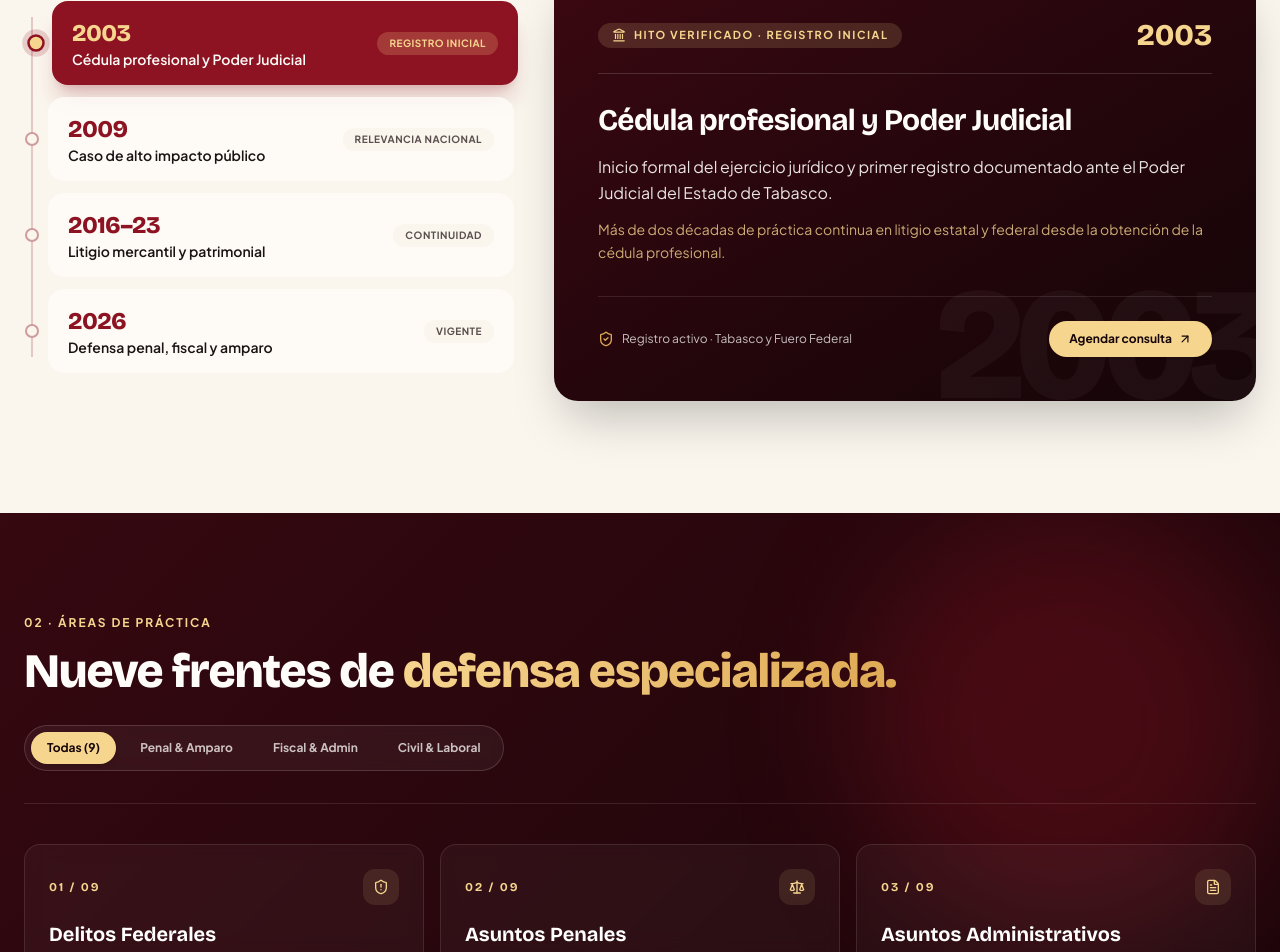
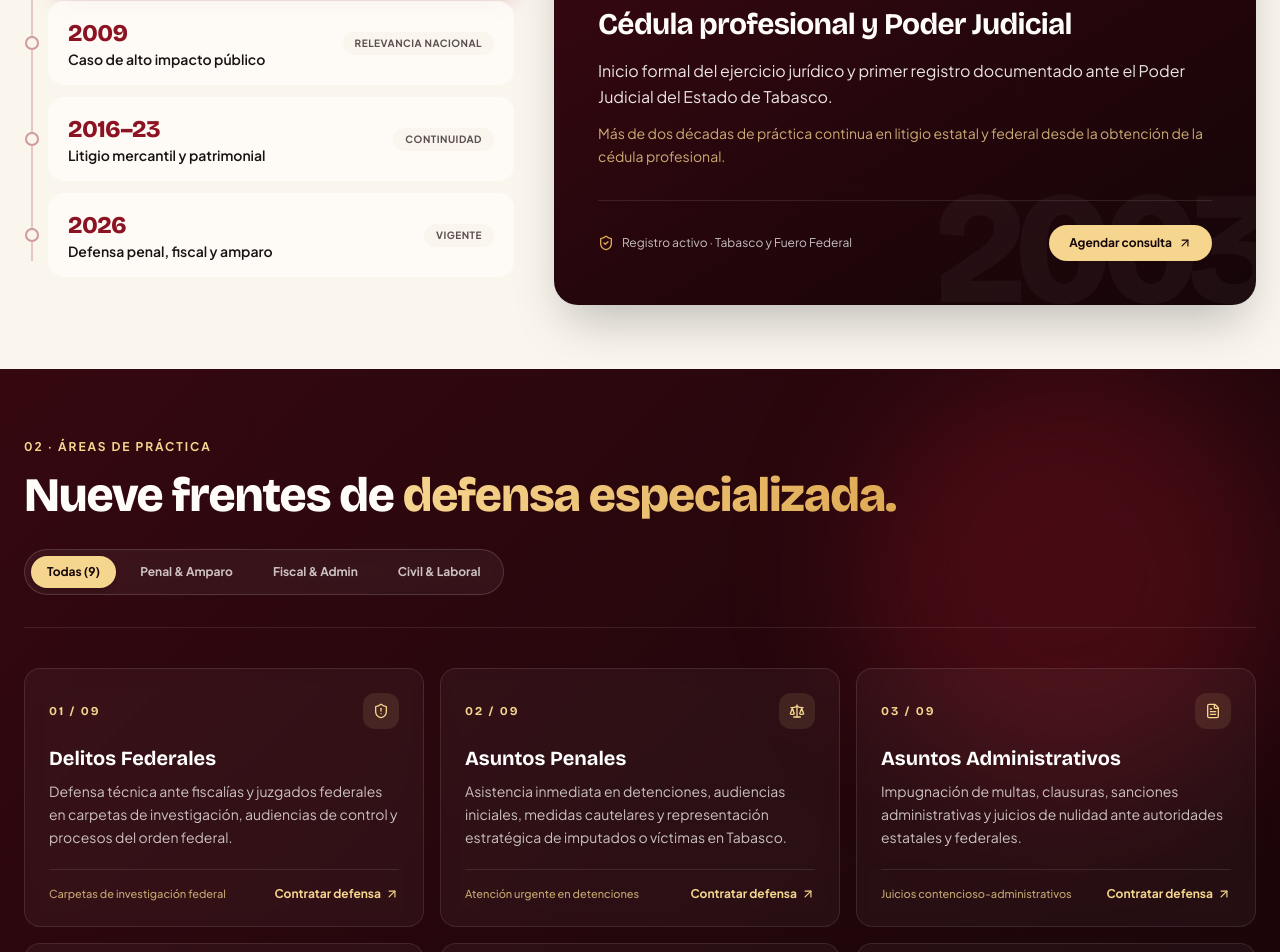
Before and after one commit to ronaldoleon214-lang/bufetedeabogados, a React (Vite) app: page / in a window 1280 px wide. Shown: the part 1848-2800 px from the top of the page. Built offline with nearby package versions, Linux system fonts and the light colour scheme.

Commit message:
Tighten vertical section padding across all sections to eliminate gaps

```diff
--- a/src/components/ContactSection.jsx
+++ b/src/components/ContactSection.jsx
@@ -27,7 +27,7 @@ export default function ContactSection() {
   };
 
   return (
-    <section id="contacto" className="bg-[#FAF6EE] py-20 lg:py-28">
+    <section id="contacto" className="bg-[#FAF6EE] py-12 lg:py-16">
       <div className="mx-auto max-w-7xl px-6">
         <div className="grid gap-6 lg:grid-cols-12 lg:items-end border-b border-[#191314]/10 pb-8">
           <div className="lg:col-span-7">
--- a/src/components/HiringSection.jsx
+++ b/src/components/HiringSection.jsx
@@ -48,7 +48,7 @@ export default function HiringSection() {
   )}`;
 
   return (
-    <section className="bg-[#FAF6EE] py-16 lg:py-20 border-b border-[#191314]/10">
+    <section className="bg-[#FAF6EE] py-12 lg:py-14 border-b border-[#191314]/10">
       <div className="mx-auto max-w-7xl px-6">
         <div className="flex flex-wrap items-end justify-between gap-4 border-b border-[#191314]/10 pb-6">
           <div>
--- a/src/components/PracticeSection.jsx
+++ b/src/components/PracticeSection.jsx
@@ -44,7 +44,7 @@ export default function PracticeSection() {
   return (
     <section
       id="servicios"
-      className="relative overflow-hidden bg-gradient-to-br from-[#360810] via-[#22060B] to-[#150508] py-20 text-[#FFFDF9] lg:py-24"
+      className="relative overflow-hidden bg-gradient-to-br from-[#360810] via-[#22060B] to-[#150508] py-14 text-[#FFFDF9] lg:py-16"
     >
       <div className="pointer-events-none absolute right-0 top-0 h-[420px] w-[420px] rounded-full bg-[#B51B2E]/25 blur-3xl" />
 
--- a/src/components/TrajectorySection.jsx
+++ b/src/components/TrajectorySection.jsx
@@ -8,7 +8,7 @@ export default function TrajectorySection() {
   const current = TIMELINE_STEPS[activeIdx];
 
   return (
-    <section id="bufete" className="bg-[#FAF6EE] py-20 lg:py-28">
+    <section id="bufete" className="bg-[#FAF6EE] py-12 lg:py-16">
       <div className="mx-auto max-w-7xl px-6">
         <div className="grid gap-10 lg:grid-cols-12 lg:items-end">
           <div className="lg:col-span-7">
--- a/src/components/UrgencySection.jsx
+++ b/src/components/UrgencySection.jsx
@@ -47,7 +47,7 @@ export default function UrgencySection() {
   const waUrl = `https://wa.me/${FIRM_INFO.phoneMobileRaw}?text=${encodeURIComponent(current.whatsappText)}`;
 
   return (
-    <section className="relative overflow-hidden bg-[#F2EBE0] py-16 lg:py-20 border-y border-[#191314]/10">
+    <section className="relative overflow-hidden bg-[#F2EBE0] py-12 lg:py-14 border-y border-[#191314]/10">
       <div className="mx-auto max-w-7xl px-6">
         <div className="flex flex-wrap items-end justify-between gap-4 border-b border-[#191314]/10 pb-6">
           <div>
```
